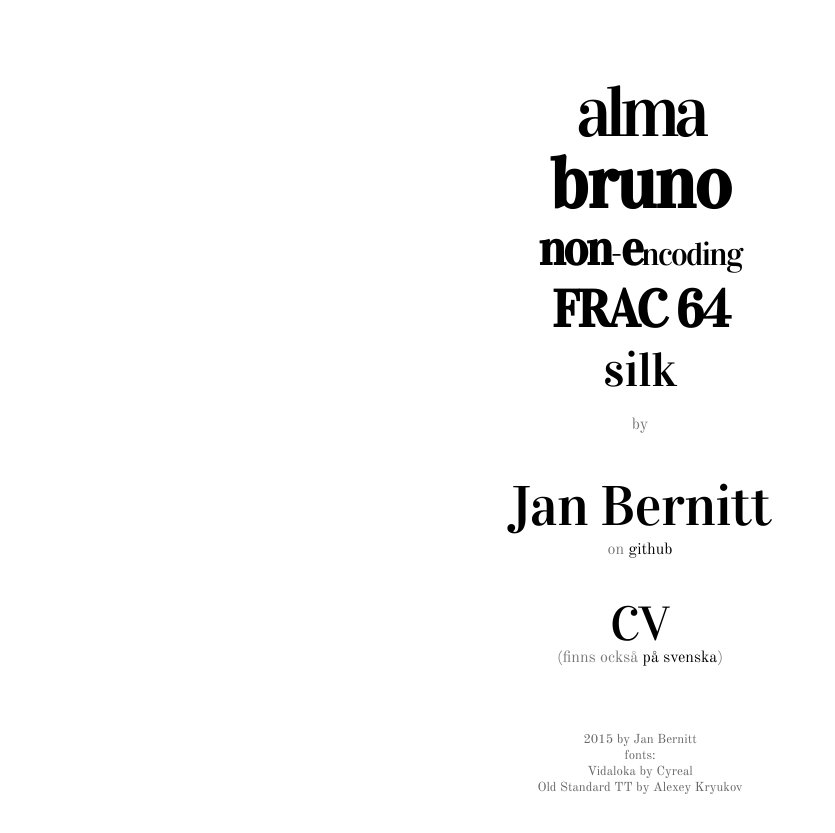
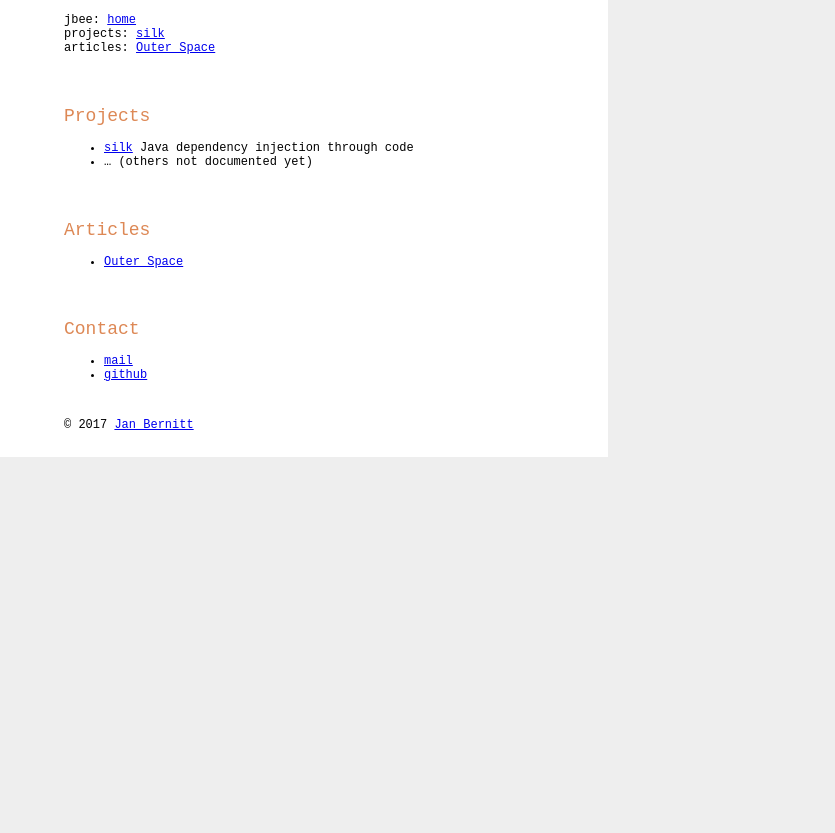
Before and after one commit to jbee/jbee.github.io, a Jekyll site: the page built from index.md, in a window 1280 px wide. Shown: the top 833 px of the page, without its empty margins (0-835 px from the left). Built offline with Jekyll 4.4.1, drawn with Linux system fonts in a browser that asks for light colours; some web fonts are replaced.

Commit message:
new design and first article

```diff
--- a/_layouts/default.html
+++ b/_layouts/default.html
@@ -2,15 +2,77 @@
 <html lang="en">
   <head>
     <meta charset="utf-8">
-    <title>{{page.title}}</title>
-	<link href="jbee.css" media="all" rel="stylesheet" type="text/css">
+    <meta name="author" content="Jan Bernitt" />
+	<title>{{page.title}}</title>
+	<style>
+@import url('https://fonts.googleapis.com/css?family=Oxygen+Mono');
+
+html { background-color: #eee; }
+body, pre, code { font-family: 'Oxygen Mono', monospace; }
+body {
+	background-color: white;
+	max-width: 40em;
+	padding: 1% 5%;
+	font-size: 12px;
+	margin: 0 auto 0 0;
+}
+footer { padding:2em 0 1em 0; }
+b, strong { color: #0088FF; font-weight: normal; }
+h1 { font-size: 20px; margin-top: 3em; }
+h2 {
+	font-weight: normal;
+	padding-top: 2em;
+	display: block;
+	color: #DD8855;
+}
+pre {
+	background-color: #ddd;
+	padding: 2px;
+	tab-size: 4;
+}
+blockquote {
+	background-color: #EEEE77; padding: 1em;
+}
+p code, li > code {
+	color: #336644;
+}
+p + p {
+	text-indent: 1em;
+}
+hr {
+	height: 0;
+	border-width: 0;
+	border-bottom: 2px solid #777;
+	margin-top: 4em;
+}
+hr + ol {
+	font-size: 10px; color: #333;
+}
+/* tags */
+h1 + ul { padding: 0; margin: 2px; }
+h1 + ul li {
+	background-color: #EEEE77; color: #664400; padding: 2px; display: inline-block;
+}
+/* code blocks */
+.kd, .kt { color: #CC44CC;}
+.nf { color: #0000AA; }
+.c1 { color: #00CC55; }
+
+	</style>
   </head>
   <body>
-		{{content}}
-		<footer>2015 by <a href="mailto:jaanbernitt+jbee.se@gmail.com">Jan Bernitt</a><br/>
-		 	fonts:<br>
- 			<a href="http://www.fontsquirrel.com/fonts/vidaloka">Vidaloka</a> by <a href="http://www.cyreal.org/">Cyreal</a><br/>
- 			<a href="http://www.fontsquirrel.com/fonts/old-standard-TT">Old Standard TT</a> by <a href="https://plus.google.com/101454393402244194233/about">Alexey Kryukov</a><br/>
-		</footer>
+	jbee: <a href="/">home</a><br/>
+	projects:
+	<a href="/silk/">silk</a>
+	<br/>
+	articles:
+	<a href="game.html">Outer Space</a>
+	<br/>
+
+	{{ content }}
+
+<footer>
+&copy; 2017 <a href="http://jbee.github.io/">Jan Bernitt</a>
+</footer>
   </body>
 </html>
--- a/index.md
+++ b/index.md
@@ -3,22 +3,16 @@ layout: default
 title: "Jan Bernitt"
 ---
 
-### <a href="https://github.com/bruno-lang/alma" class="alma">alma</a>
+## Projects
 
-### <a href="http://www.bruno-lang.com/" class="bruno">bruno</a>
+* [silk](http://jbee.github.io/silk/) Java dependency injection through code
+* ... (others not documented yet)
 
-### <a href="http://non-encoding.github.io/" class="none">non<small>-</small>e<small>ncoding</small></a>
+## Articles
 
-### <a href="http://frac64.github.io/" class="frac64">FRAC&nbsp;64</a>
+* [Outer Space](game.html)
 
-### <a href="http://jbee.github.io/silk/" class="silk">silk</a>
+## Contact
 
-by
-
-# <a href="mailto:jaanbernitt+jbee.se@gmail.com">Jan Bernitt</a>
-
-on <a href="https://github.com/jbee">github</a>
-
-## <a href="janbernitt_cv_en.pdf" title="CV in english" lang="en">CV</a>
-
-(finns också<a href="janbernitt_cv_sv.pdf" title="CV på svenska" lang="sv"> på svenska</a>)
+* [mail](mailto:jaanbernitt+jbee.se@gmail.com)
+* [github](https://github.com/jbee)
```
Also changed, not shown: game.md (added, +157 -0 lines).
